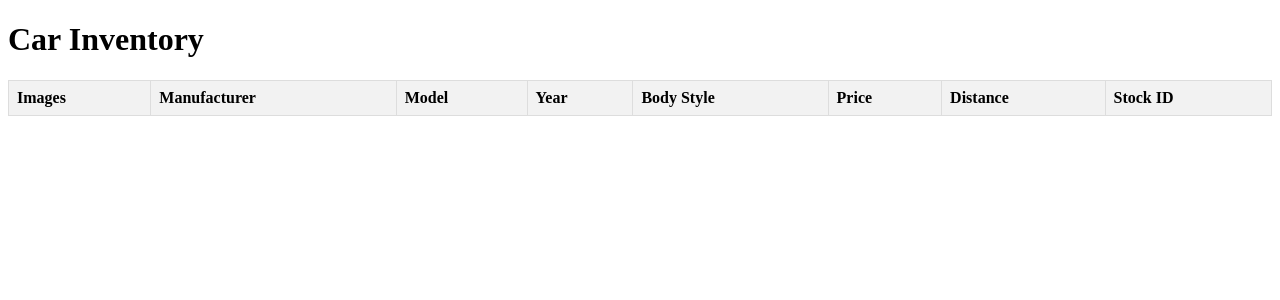
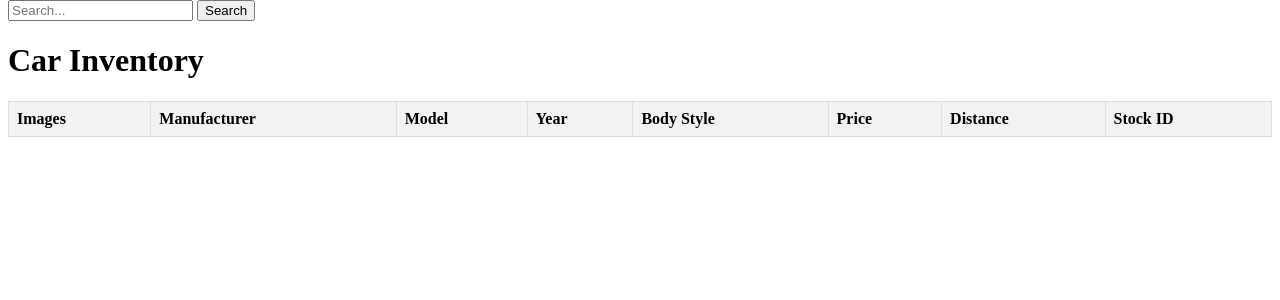
Before and after one commit to bblackie/rc-y12-tsou-app, a Flask app: template templates/contents.html in a window 1280 px wide. Shown: the part 26-326 px from the top of the page. Run offline with Flask 3, Linux system fonts and the light colour scheme; the template is opened without the code that fills it, so the values that code supplies are empty.

Commit message:
1.19.6 Searchbar test

```diff
--- a/templates/contents.html
+++ b/templates/contents.html
@@ -24,6 +24,11 @@
         <a href="/">Home</a>
         <a href="http://127.0.0.1:5000/contents">Our Stock</a>
     </div>
+
+    <form method="GET" action="/contents">
+        <input type="text" name="query" placeholder="Search...">
+        <button type="submit">Search</button>
+    </form>
 
     <h1>Car Inventory</h1>
     <table>
```
